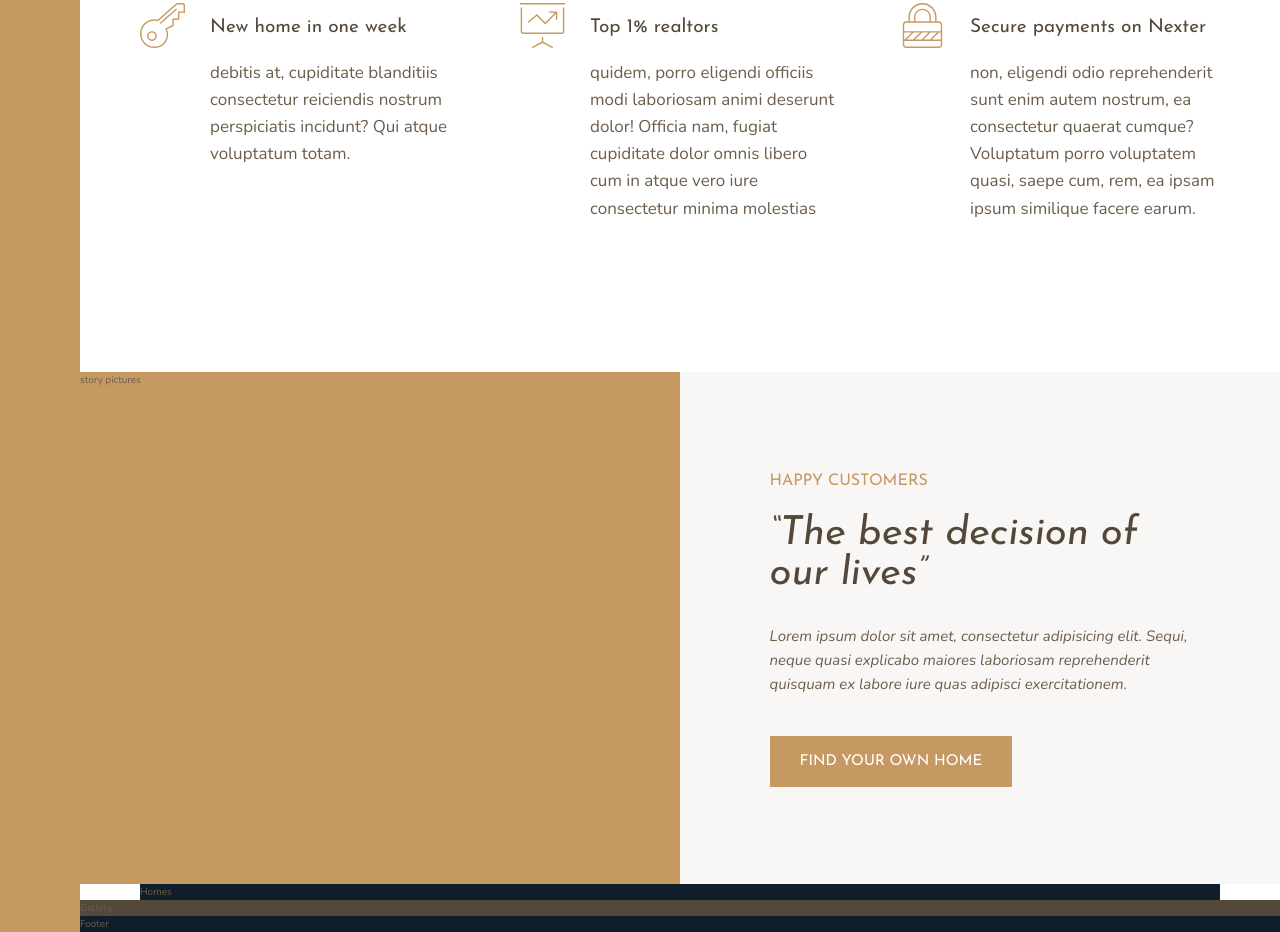
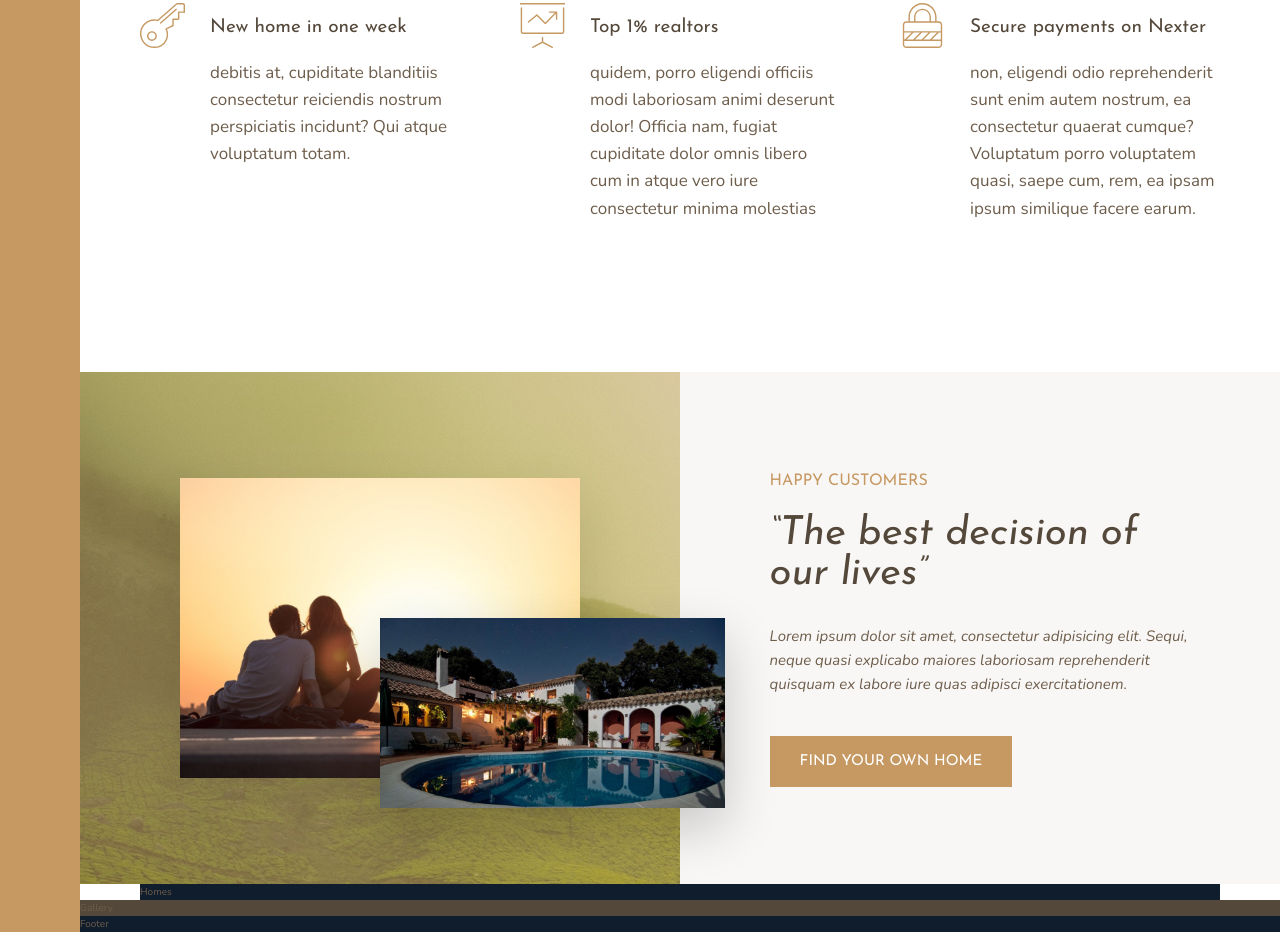
Before and after one commit to chak-eeb/GridProject, a website: page index.html in a window 1280 px wide. Shown: the part 1018-1950 px from the top of the page. Drawn offline with nearby package versions, Linux system fonts and the light colour scheme.

Commit message:
finifh story section--pictures part

```diff
--- a/index.html
+++ b/index.html
@@ -89,7 +89,12 @@
 			</div>
 		</section>
 		<div class="story__pictures">
-			story pictures
+			<img
+				src="img/story-1.jpeg"
+				alt="couple at new house"
+				class="story__img--1"
+			/>
+			<img src="img/story-2.jpeg" alt="new house" class="story__img--2" />
 		</div>
 		<div class="story__content">
 			<h3 class="heading-3 mb-sm">Happy Customers</h3>
--- a/sass/_story.scss
+++ b/sass/_story.scss
@@ -2,6 +2,30 @@
 	&__pictures {
 		background-color: $color-primary;
 		grid-column: full-start / col-end 4;
+		display: grid;
+		grid-template-columns: repeat(6, 1fr);
+		grid-template-rows: repeat(6, 1fr);
+		align-items: center;
+		background-image: linear-gradient(
+				rgba($color-primary, 0.5),
+				rgba($color-primary, 0.5)
+			),
+			url(../img/back.jpg);
+	}
+
+	&__img--1 {
+		width: 100%;
+		grid-row: 2/6;
+		grid-column: 2/6; // because of the aspect ratio the image didn't fill all the space of the area
+		box-shadow: 0 2rem 5rem rgba(#000, 0.1);
+	}
+
+	&__img--2 {
+		width: 115%;
+		grid-row: 4/6;
+		grid-column: 4/7;
+		z-index: 10;
+		box-shadow: 0 2rem 5rem rgba(#000, 0.2);
 	}
 
 	&__content {
```
Also changed, not shown: css/style.css, sass/main.css, 1 other file.
